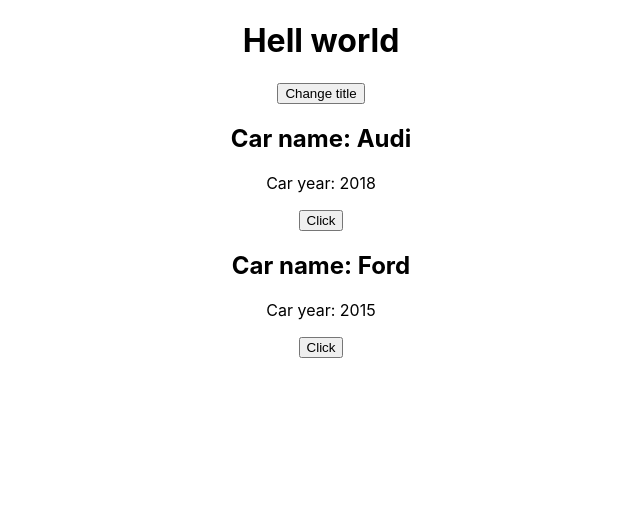
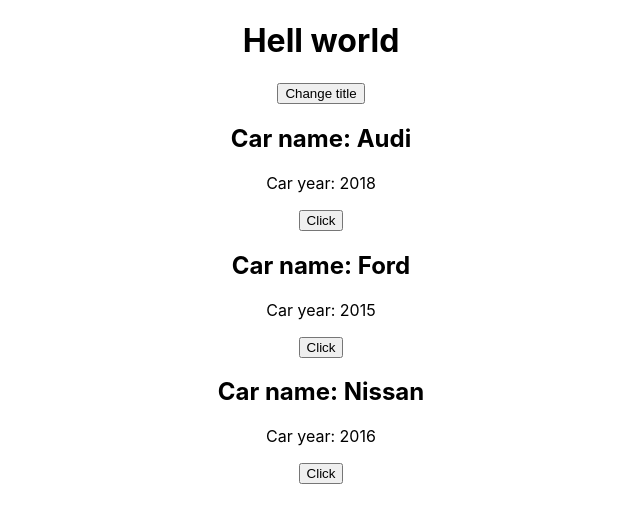
Before and after one commit to Venul/reactLearning, a React (Create React App) app: page / in a window 1280 px wide. Shown: the top 522 px of the page, without its empty margins (319-959 px from the left). Built offline with nearby package versions, Linux system fonts and the light colour scheme.

Commit message:
3.6 work with lists

```diff
--- a/src/App.js
+++ b/src/App.js
@@ -25,8 +25,6 @@
       textAlign: 'center'
     }
 
-    const cars = this.state.cars;
-
     return (
       <div style = {divStyle}>
         <h1>{this.state.pageTitle}</h1>
@@ -35,8 +33,18 @@
           onClick={this.changeTitleHandler.bind(this, 'ololo')}
         >Change title</button>
 
-        <Car name={cars[0].name} year={cars[0].year} onChangeTitle={this.changeTitleHandler.bind(this, cars[0].name)}/>
-        <Car name={cars[1].name} year={cars[1].year} onChangeTitle={() => this.changeTitleHandler(cars[1].name)}/>
+        { this.state.cars.map((car, index) => {
+          return (
+            <Car
+              key={index}
+              // key remove error in console (unique elem)
+              name={car.name}
+              year={car.year}
+              onChangeTitle={ () => this.changeTitleHandler(car.name)
+              }
+            />
+          )
+        }) }
     </div>
     );
   }
```
